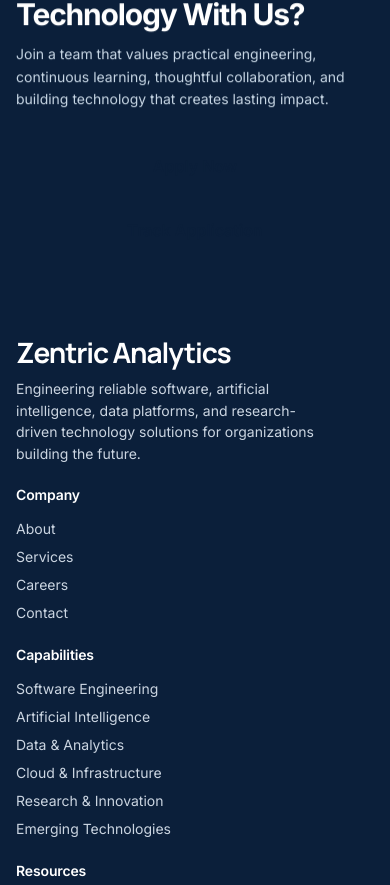
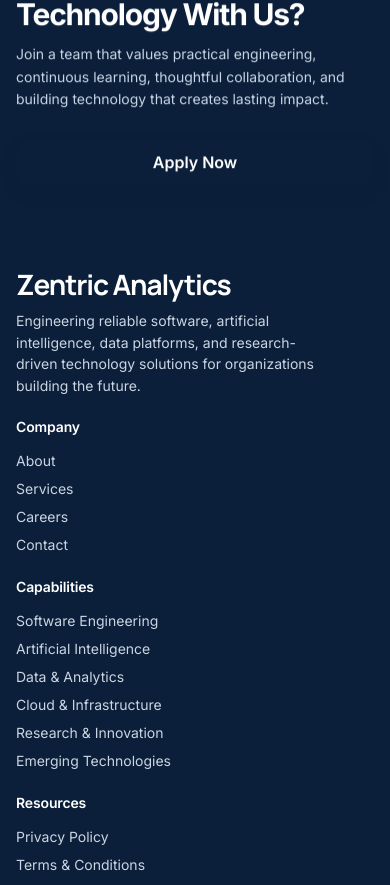
Before and after one commit to Zentric-Analytics/Zentricanalytics.com, a Next.js app: page /careers in a window 390 px wide. Shown: the part 2830-3715 px from the top of the page. Built offline with nearby package versions, Linux system fonts and the light colour scheme.

Commit message:
Simplify careers final CTA

```diff
--- a/src/app/careers/page.tsx
+++ b/src/app/careers/page.tsx
@@ -175,11 +175,7 @@ export default function Careers() {
             <p className="mt-3 max-w-[43rem] text-[14px] leading-[1.6] text-[#C8D7E5] sm:mt-4 sm:text-[15px]">
               Join a team that values practical engineering, continuous learning, thoughtful collaboration, and building technology that creates lasting impact.
             </p>
-          </div>
-
-          <div className="flex min-w-0 flex-col gap-4 sm:flex-row lg:justify-end">
-            <Link className="btn za-button-motion h-[52px] rounded-[14px] bg-white px-6 text-[15px] font-bold text-[#0B1F3A] hover:bg-[#F3F6F9]" href="/apply">Apply Now</Link>
-            <Link className="btn za-button-motion h-[52px] rounded-[14px] border border-white/70 bg-transparent px-6 text-[15px] font-bold text-white hover:bg-white/10" href="/track">Track Application</Link>
+            <Link className="btn btn-primary za-button-motion mt-7 h-14 w-full max-w-[280px] rounded-2xl bg-[#0B1F3A] px-7 text-base font-bold text-white shadow-[0_10px_22px_rgba(11,31,58,0.14)] hover:bg-[#123052] hover:shadow-[0_12px_26px_rgba(11,31,58,0.18)] sm:w-auto" href="/apply">Apply Now</Link>
           </div>
         </Stagger>
       </section>
```
